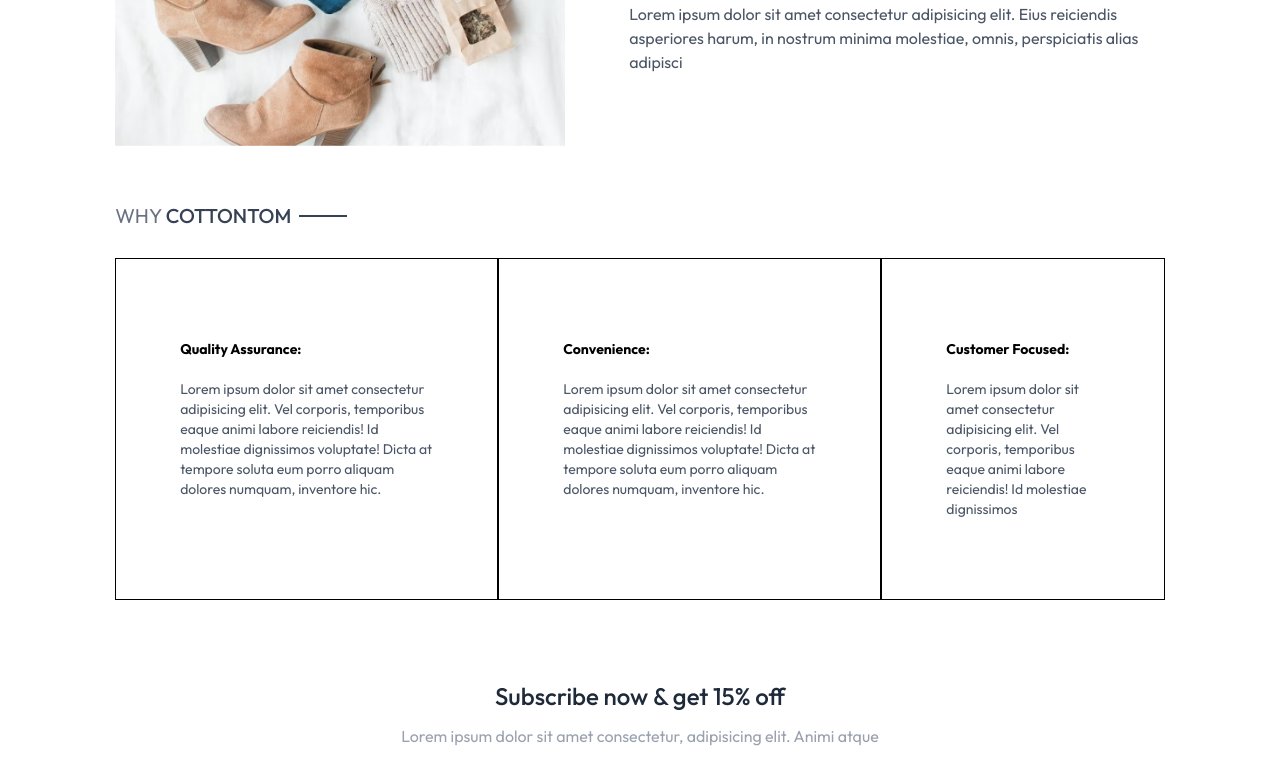
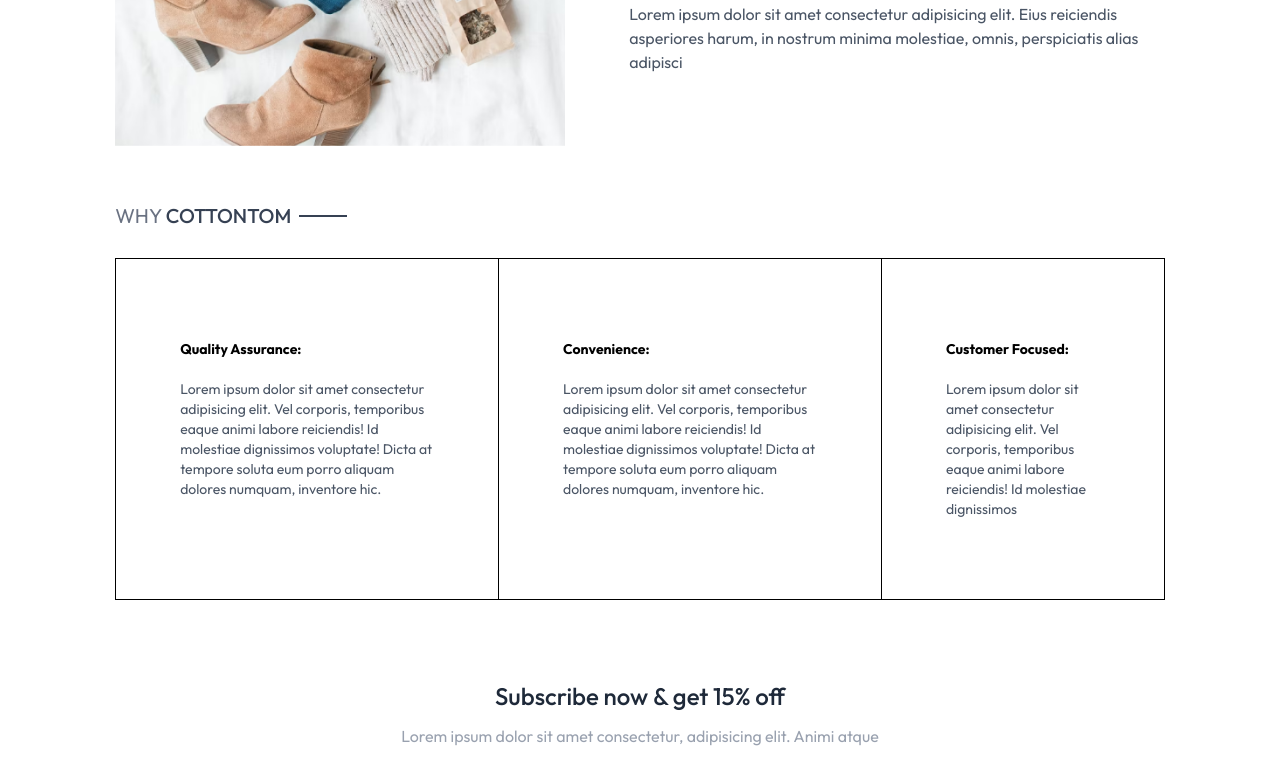
Before and after one commit to ThinhDang464/CottonTom, a React (Vite) app in the folder frontend/: page /about in a window 1280 px wide. Shown: the part 496-1267 px from the top of the page. Built offline with nearby package versions, Linux system fonts and the light colour scheme.

Commit message:
fix border issue

```diff
--- a/frontend/src/pages/About.tsx
+++ b/frontend/src/pages/About.tsx
@@ -40,7 +40,7 @@ const About = () => {
         <Title text1={"WHY"} text2={"COTTONTOM"} />
       </div>
       <div className="flex flex-col md:flex-row text-sm mb-20">
-        <div className="border px-10 md:px-16 py-8 sm:py-20 flex flex-col gap-5">
+        <div className="border border-r-0 px-10 md:px-16 py-8 sm:py-20 flex flex-col gap-5">
           <b>Quality Assurance: </b>
           <p className="text-gray-600">
             Lorem ipsum dolor sit amet consectetur adipisicing elit. Vel
@@ -49,7 +49,7 @@ const About = () => {
             dolores numquam, inventore hic.
           </p>
         </div>
-        <div className="border px-10 md:px-16 py-8 sm:py-20 flex flex-col gap-5">
+        <div className="border border-r-0 px-10 md:px-16 py-8 sm:py-20 flex flex-col gap-5">
           <b>Convenience: </b>
           <p className="text-gray-600">
             Lorem ipsum dolor sit amet consectetur adipisicing elit. Vel
```
